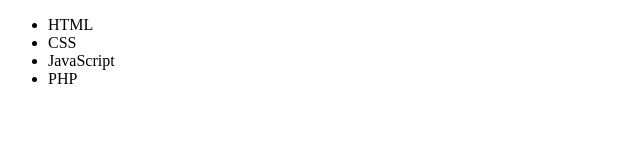
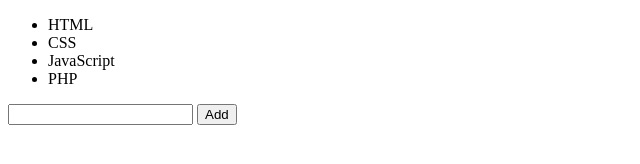
Before and after one commit to josephmtinangi/learn-vue, a plain HTML site: page index.html in a window 1280 px wide. Shown: the whole page, without its empty margins (0-640 px from the left). Drawn offline with nearby package versions, Linux system fonts and the light colour scheme.

Commit message:
Event listeners

```diff
--- a/index.html
+++ b/index.html
@@ -10,6 +10,10 @@
     <ul>
       <li v-for="language in languages" v-text="language"></li>
     </ul>
+
+    <input type="text" v-model="newLang">
+    <button v-on:click="addLang">Add</button>
+
   </div>
 
   <script src="https://unpkg.com/vue@2.1.10/dist/vue.js"></script>
@@ -17,7 +21,15 @@
     new Vue({
       el: '#app',
       data: {
+        newLang: '',
         languages: ['HTML', 'CSS', 'JavaScript', 'PHP']
+      },
+      methods: {
+        addLang: function () {
+          this.languages.push(this.newLang);
+
+          this.newLang = '';
+        }
       }
     });
   </script>
```
